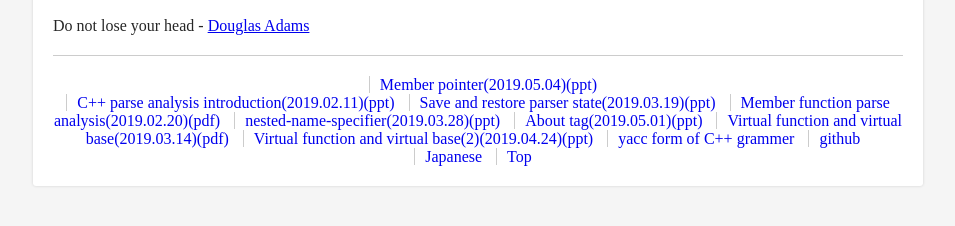
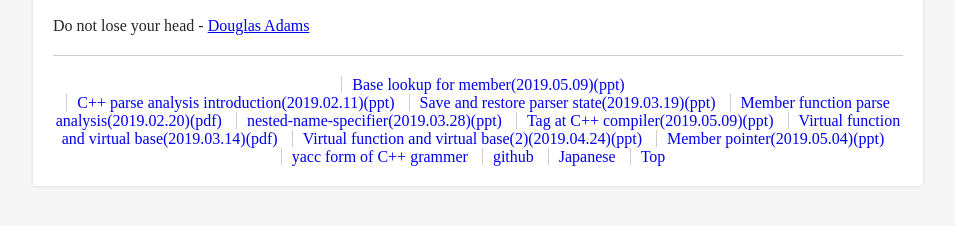
Before and after one commit to KeiHasegawa/cxx_doc, a plain HTML site: page index_e.html in a window 1280 px wide. Shown: the part 80-306 px from the top of the page, without its empty margins (162-1117 px from the left). Drawn offline with Linux system fonts and the light colour scheme.

Commit message:
08_member_lookup added

```diff
--- a/index_e.html
+++ b/index_e.html
@@ -116,15 +116,16 @@ border-left:none;
 <h1 class="userDefaultHdrTxt">C++ Compiler</h1>
 <p class="userDefaultLeadTxt">Do not lose your head - <a href="https://en.wikipedia.org/wiki/Douglas_Adams">Douglas Adams</p>
 <div class="userDefaultLinkTxt">
-  <a href="07_member_pointer_e.ppt">Member pointer(2019.05.04)(ppt)</a>
+  <a href="08_member_lookup_e.ppt">Base lookup for member(2019.05.09)(ppt)</a>
   <p></p>
   <a href="01_parse_intro_e.ppt">C++ parse analysis introduction(2019.02.11)(ppt)</a>
   <a href="02_parser_save_restore_e.ppt">Save and restore parser state(2019.03.19)(ppt)</a>
   <a href="03_member_function_decl_def_e.pdf">Member function parse analysis(2019.02.20)(pdf)</a>
   <a href="04_nested_name_e.ppt">nested-name-specifier(2019.03.28)(ppt)</a>
-  <a href="05_tag_e.ppt">About tag(2019.05.01)(ppt)</a>
+  <a href="05_tag_e.ppt">Tag at C++ compiler(2019.05.09)(ppt)</a>
   <a href="06_derived_e.pdf">Virtual function and virtual base(2019.03.14)(pdf)</a>
   <a href="06_2_derived_e.ppt">Virtual function and virtual base(2)(2019.04.24)(ppt)</a>
+  <a href="07_member_pointer_e.ppt">Member pointer(2019.05.04)(ppt)</a>
   <a href="cxx.y">yacc form of C++ grammer</a>
   <a href="https://github.com/KeiHasegawa/hcxx1">github</a>
   <a href="index.html">Japanese</a>
```
Also changed, not shown: index.html (+2 -1 lines), 3 other files.
